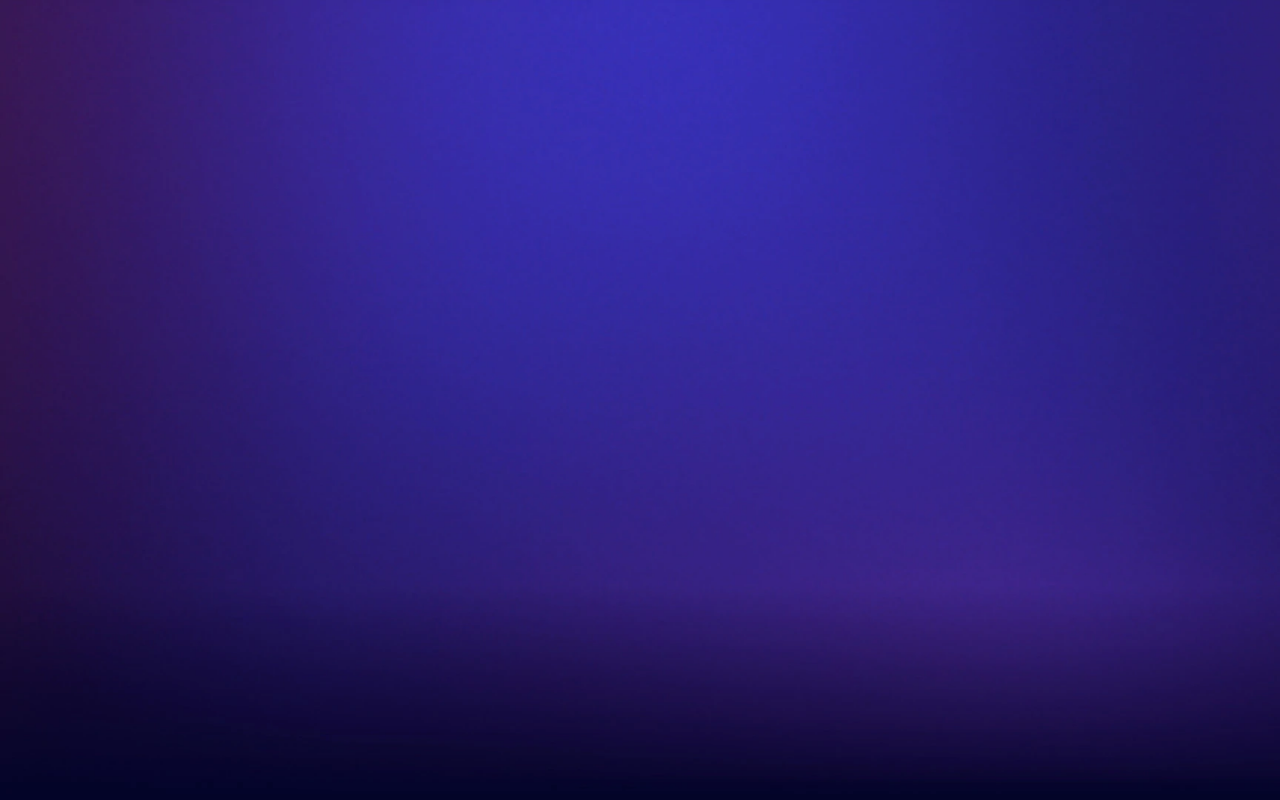
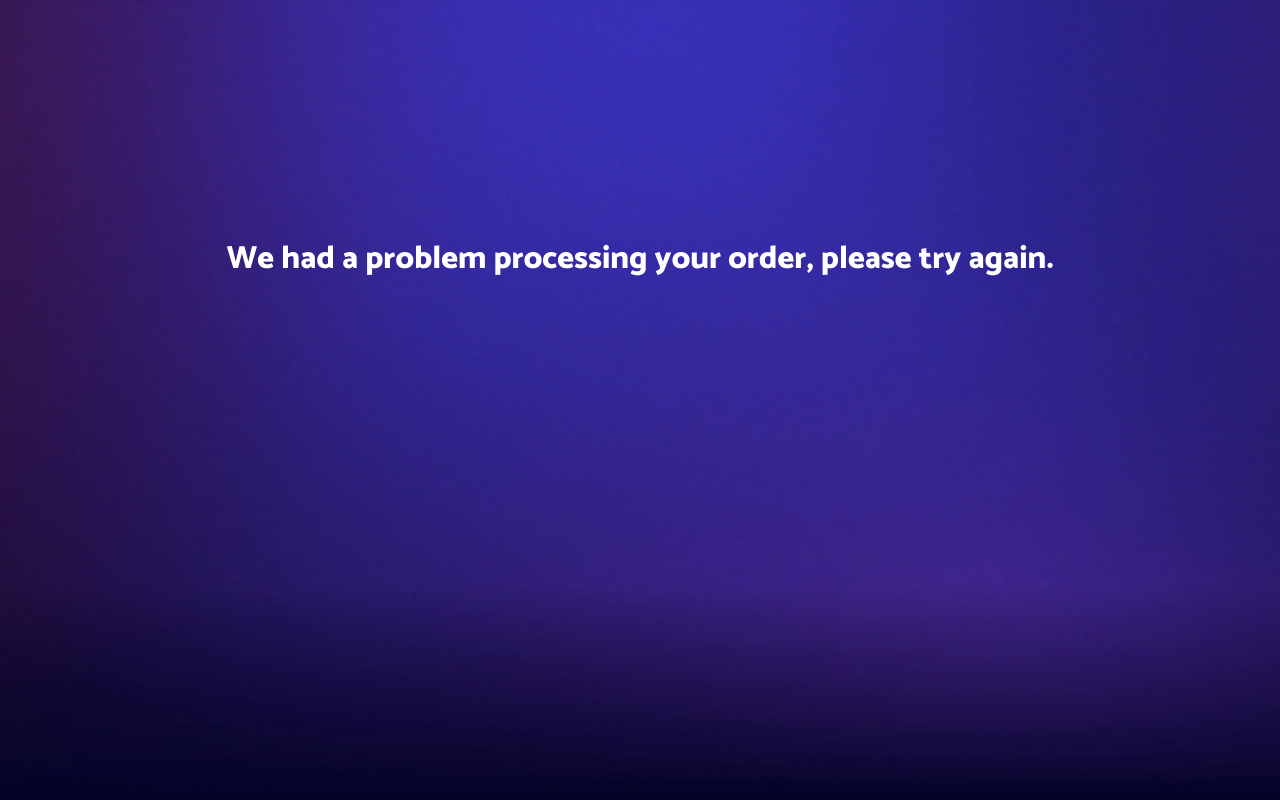
Before and after one commit to hectorgomez74343/react-node-express-mongodb-example, a React (Create React App) app in the folder ui/: page /#/error in a window 1280 px wide. Built offline with nearby package versions, Linux system fonts and the light colour scheme.

Commit message:
Added loading indicator when you process request

```diff
--- a/ui/src/App.js
+++ b/ui/src/App.js
@@ -4,6 +4,7 @@ import IndexPage from "./components/IndexPage";
 import Scheduler from "./components/Scheduler";
 import ConfirmationPage from "./components/ConfirmationPage";
 import Orders from "./components/Orders";
+import Error from "./components/Error";
 
 class App extends React.Component {
   render() {
@@ -16,6 +17,7 @@ class App extends React.Component {
           path="/confirmation-order"
           render={() => <ConfirmationPage />}
         />
+        <Route exact path="/error" render={() => <Error />} />
         <Route exact path="/orders" render={() => <Orders />} />
       </Switch>
     );
--- /dev/null
+++ b/ui/src/components/Error.js
@@ -0,0 +1,22 @@
+import React from "react";
+import { withRouter } from "react-router-dom";
+
+class Error extends React.Component {
+  render() {
+    return (
+      <div className="container">
+        <div className="row">
+          <div className="col">
+            <div>
+              <h2 style={{ marginTop: "15rem" }}>
+                We had a problem processing your order, please try again.
+              </h2>
+            </div>
+          </div>
+        </div>
+      </div>
+    );
+  }
+}
+
+export default withRouter(Error);
--- a/ui/src/components/Orders.js
+++ b/ui/src/components/Orders.js
@@ -59,7 +59,7 @@ class Orders extends React.Component {
                 </tbody>
               </table>
             ) : (
-              <h2>...Loading</h2>
+              <h2 style={{ marginTop: "14rem" }}>...Loading Orders</h2>
             )}
           </div>
         </div>
--- a/ui/src/components/Scheduler.js
+++ b/ui/src/components/Scheduler.js
@@ -14,13 +14,14 @@ class Scheduler extends React.Component {
       "You need to enter your first name, last name, phone number, address and email to order a service.",
     formError: false,
     phoneNumber: "",
+    processing: false,
   };
   routeToRoot = () => {
     const { history } = this.props;
     history.push("/");
   };
   confirmOrder = () => {
-    const { history, createOrder } = this.props;
+    const { createOrder } = this.props;
     const { title } = this.props.orderType;
     const date = new Date();
     const { name, lastName, phoneNumber, email, address } = this.state;
@@ -44,7 +45,7 @@ class Scheduler extends React.Component {
       email,
       address,
     });
-    history.push("/confirmation-order");
+    this.setState({ processing: true });
   };
 
   setValue = (e) => {
@@ -65,9 +66,16 @@ class Scheduler extends React.Component {
       error,
       formError,
       phoneNumber,
+      processing,
     } = this.state;
 
     return (
+      <React.Fragment>
+        {processing ? (
+          <div className="container">
+            <h2 style={{ marginTop: "15rem" }}>...Processing Request</h2>
+          </div>
+        ) : (
           <div className="container">
             <div className="row">
               <div className="col">
@@ -181,6 +189,8 @@ class Scheduler extends React.Component {
               </div>
             </div>
           </div>
+        )}
+      </React.Fragment>
     );
   }
 }
--- a/ui/src/redux/actions/ordersActions/index.js
+++ b/ui/src/redux/actions/ordersActions/index.js
@@ -89,8 +89,11 @@ export function processOrder(order) {
         body: payload,
       });
 
+      window.location.replace("#/confirmation-order");
+
       dispatch(createOrderSuccess());
     } catch (e) {
+      window.location.replace("#/error");
       dispatch(createOrderFailure());
     }
   };
@@ -131,7 +134,6 @@ export function deleteOrder(id) {
       });
       dispatch(deleteOrderSuccess(id));
     } catch (e) {
-      console.log(e, "e");
       dispatch(getOrdersFailure());
     }
   };
--- a/ui/src/redux/store.js
+++ b/ui/src/redux/store.js
@@ -1,7 +1,10 @@
 import { createStore, applyMiddleware, compose } from "redux";
 import reduxThunk from "redux-thunk";
 import { combineReducers } from "redux";
+import { createBrowserHistory } from "history";
 import ordersReducer from "./reducers/ordersReducer";
+
+export const history = createBrowserHistory();
 
 const reducers = combineReducers({
   ordersReducer,
```
Lines whose indentation alone changed are shown as unchanged.
